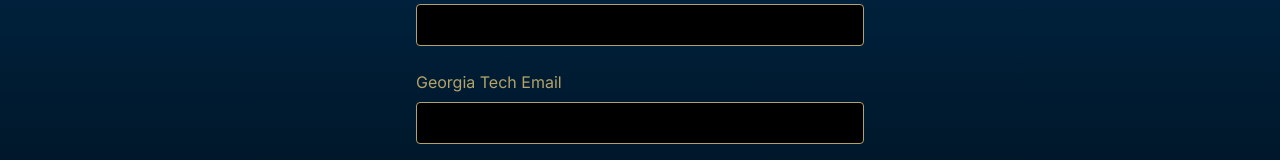
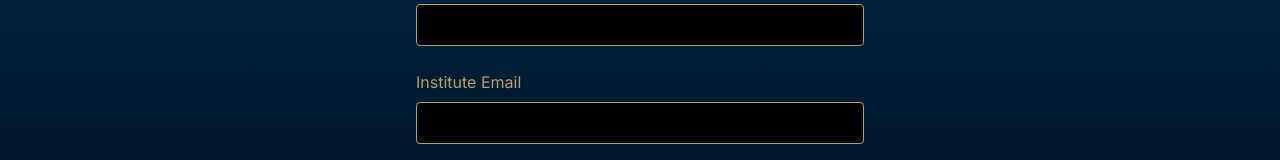
Before and after one commit to jeet-dekivadia/gt-research-finder-org, a Next.js app: page /join/professor in a window 1280 px wide. Shown: the part 254-414 px from the top of the page. Built offline with nearby package versions, Linux system fonts and the light colour scheme.

Commit message:
Update page.tsx

```diff
--- a/app/join/professor/page.tsx
+++ b/app/join/professor/page.tsx
@@ -37,7 +37,7 @@ export default function ProfessorJoinPage() {
         </div>
         <div>
           <label htmlFor="email" className="block text-gt-gold mb-2">
-            Georgia Tech Email
+            Institute Email
           </label>
           <input
             type="email"
```
